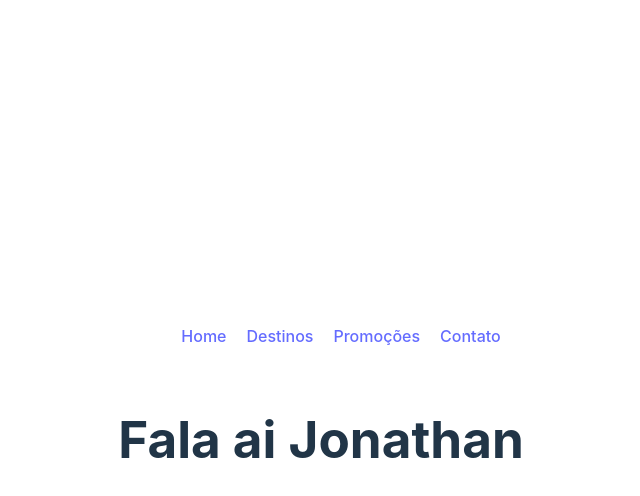
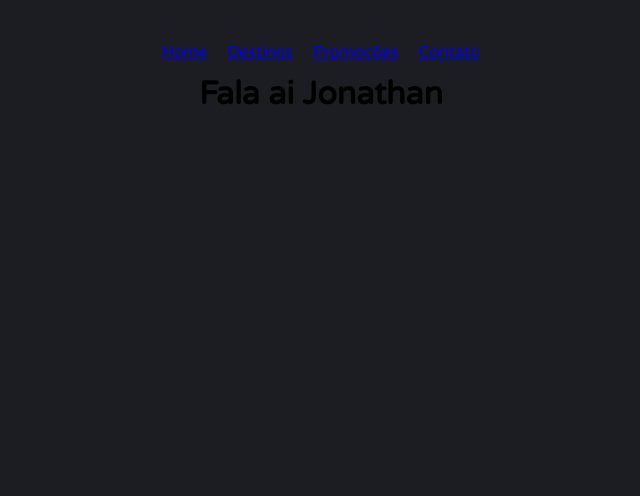
Before and after one commit to zailua/react-monitoria, a React (Vite) app in the folder react-monitoria/: page / in a window 1280 px wide. Shown: the top 496 px of the page, without its empty margins (319-959 px from the left). Built offline with nearby package versions, Linux system fonts and the light colour scheme.

Commit message:
alterando estilos

```diff
--- a/react-monitoria/src/App.jsx
+++ b/react-monitoria/src/App.jsx
@@ -1,4 +1,3 @@
-import { useState } from 'react'
 import './App.css'
 import Header from './components/Header'
 
--- a/react-monitoria/src/index.css
+++ b/react-monitoria/src/index.css
@@ -1,70 +1,20 @@
-:root {
-  font-family: Inter, Avenir, Helvetica, Arial, sans-serif;
-  font-size: 16px;
-  line-height: 24px;
-  font-weight: 400;
-
-  color-scheme: light dark;
-  color: rgba(255, 255, 255, 0.87);
-  background-color: #242424;
-
-  font-synthesis: none;
-  text-rendering: optimizeLegibility;
-  -webkit-font-smoothing: antialiased;
-  -moz-osx-font-smoothing: grayscale;
-  -webkit-text-size-adjust: 100%;
+@import url("https://fonts.googleapis.com/css?family=Varela+Round");
+html {
+  box-sizing: border-box;
 }
 
-a {
-  font-weight: 500;
-  color: #646cff;
-  text-decoration: inherit;
-}
-a:hover {
-  color: #535bf2;
+* {
+  box-sizing: inherit;
+  padding: 0;
+  margin: 0;
+
 }
 
-body {
-  margin: 0;
-  display: flex;
-  place-items: center;
-  min-width: 320px;
-  min-height: 100vh;
+body,
+html {
+  width: 100%;
+  height: 100%;
+  background: #1c1d22;
+  font-family: "Varela Round", sans-serif;
+
 }
-
-h1 {
-  font-size: 3.2em;
-  line-height: 1.1;
-}
-
-button {
-  border-radius: 8px;
-  border: 1px solid transparent;
-  padding: 0.6em 1.2em;
-  font-size: 1em;
-  font-weight: 500;
-  font-family: inherit;
-  background-color: #1a1a1a;
-  cursor: pointer;
-  transition: border-color 0.25s;
-}
-button:hover {
-  border-color: #646cff;
-}
-button:focus,
-button:focus-visible {
-  outline: 4px auto -webkit-focus-ring-color;
-}
-
-@media (prefers-color-scheme: light) {
-  :root {
-    color: #213547;
-    background-color: #ffffff;
-  }
-  a:hover {
-    color: #747bff;
-  }
-  button {
-    background-color: #f9f9f9;
-  }
-}
```
Lines whose indentation alone changed are shown as unchanged.
